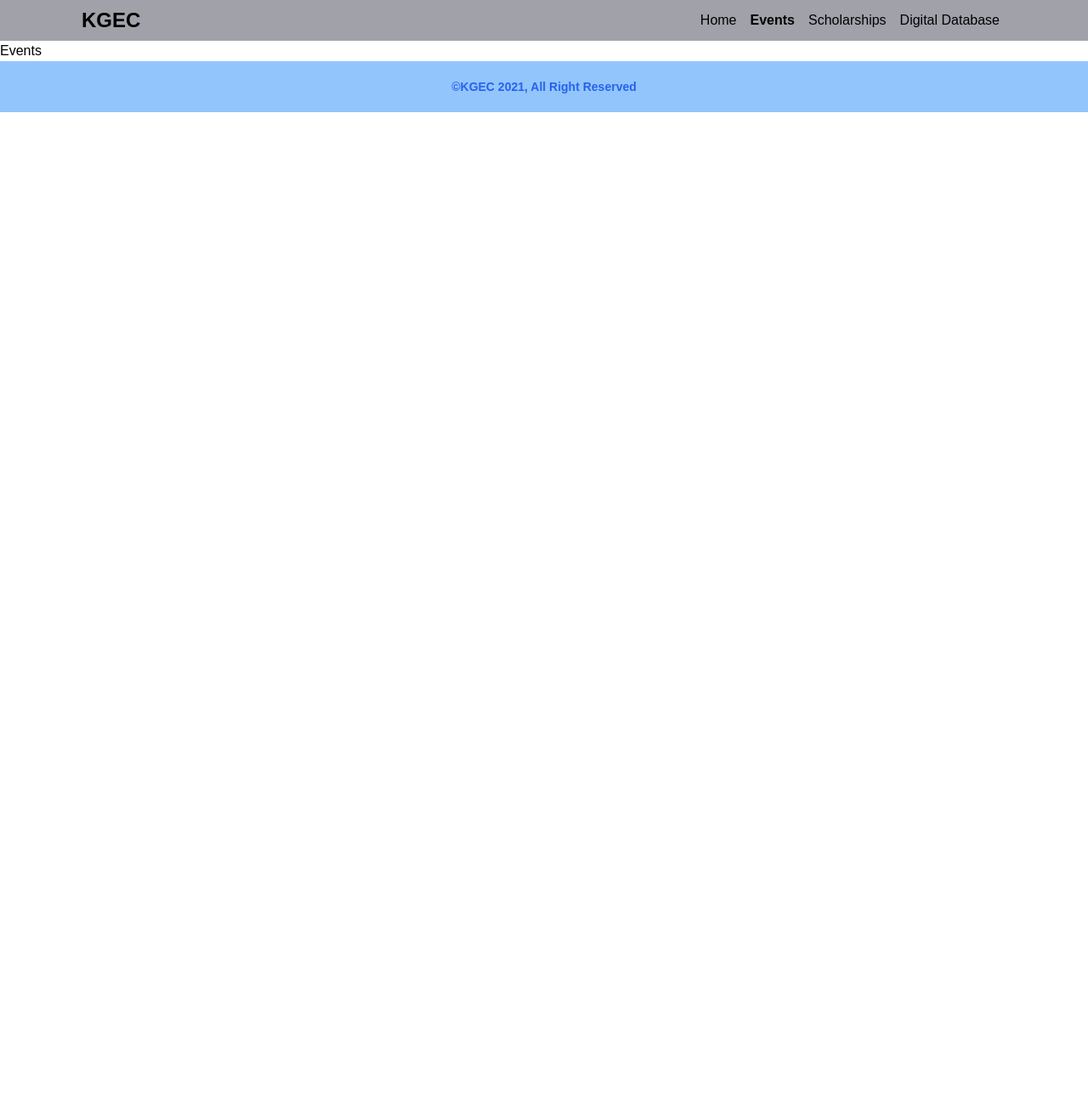
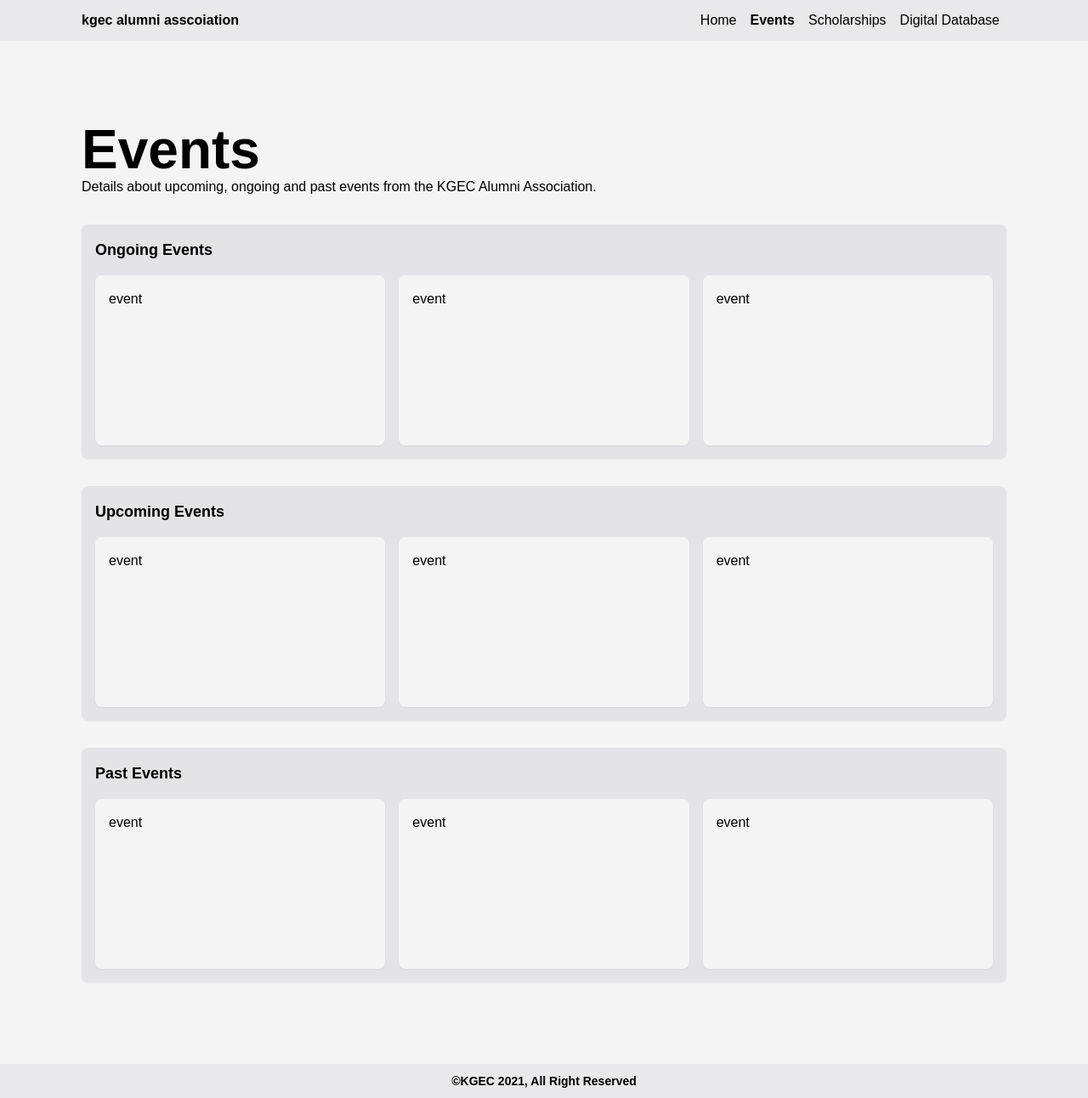
Before and after one commit to kgec-alumni-interaction-cell/website, a Next.js app: page /events in a window 1280 px wide. Shown: the whole page at 85% size. Before the commit the page ends 800 px from the top, so only its background shows below. Built offline with nearby package versions, Linux system fonts and the light colour scheme; a web font is replaced by a local one.

Commit message:
feat: events page

```diff
--- a/src/components/footer/index.tsx
+++ b/src/components/footer/index.tsx
@@ -1,7 +1,7 @@
 function Footer() {
   return (
-    <footer className=" bg-blue-300 min-w-full flex justify-center">
-      <p className="text-sm py-5 text-blue-600 font-bold">
+    <footer className=" bg-zinc-300/50 min-w-full h-[12px] py-5 items-center flex justify-center">
+      <p className="text-sm font-bold leading-none">
         ©KGEC 2021, All Right Reserved
       </p>
     </footer>
--- a/src/components/home/about/index.tsx
+++ b/src/components/home/about/index.tsx
@@ -1,6 +1,6 @@
 export default function HomeAbout() {
     return (
-      <section className="h-[calc(100vh-12px)] bg-sky-50 min-w-full flex flex-col">
+      <section className="h-[calc(100vh-12px)] bg-zinc-50 min-w-full flex flex-col">
         <p>About Us</p>
       </section>
     );
--- a/src/components/home/contact/index.tsx
+++ b/src/components/home/contact/index.tsx
@@ -1,6 +1,6 @@
 export default function HomeContact() {
     return (
-      <section className="h-[calc(100vh-12px)] bg-sky-50 min-w-full flex flex-col">
+      <section className="h-[calc(100vh-12px)] bg-zinc-50 min-w-full flex flex-col">
         <p>Contact</p>
       </section>
     );
--- a/src/components/home/hero/index.tsx
+++ b/src/components/home/hero/index.tsx
@@ -1,7 +1,7 @@
 /* eslint-disable @next/next/no-img-element */
 export default function HomeHero() {
   return (
-    <section className="h-[calc(100vh-12px)] bg-sky-100 min-w-full flex flex-col">
+    <section className="h-[calc(100vh-12px)] bg-zinc-100 min-w-full flex flex-col">
       <div className="min-w-full flex lg:flex-row flex-col p-12 lg:p-24 pb-0 lg:pb-0 h-full">
         <div className="w-full lg:w-[60%] flex flex-col gap-8 justify-center h-full">
           <h2 className="text-[3rem] lg:text-[4rem] leading-[1.1] font-black">
@@ -35,7 +35,7 @@ export default function HomeHero() {
           />
         </div>
       </div>
-      <div className="bg-amber-100 h-full flex justify-center items-center">
+      <div className="bg-zinc-200 h-full flex justify-center items-center">
         <p className="text-lg lg:text-3xl font-semibold">Lorem ipsum, dolor sit amet </p>
       </div>
     </section>
--- a/src/components/home/mnv/index.tsx
+++ b/src/components/home/mnv/index.tsx
@@ -1,6 +1,6 @@
 export default function HomeMNV() {
     return (
-      <section className="h-[calc(100vh-12px)] bg-sky-100 min-w-full flex flex-col">
+      <section className="h-[calc(100vh-12px)] bg-zinc-100 min-w-full flex flex-col">
         <p>Mission & Vision</p>
       </section>
     );
--- a/src/components/navbar/index.tsx
+++ b/src/components/navbar/index.tsx
@@ -25,9 +25,9 @@ export default function Navbar() {
   const router = useRouter();
 
   return (
-    <nav className="h-12 px-12 lg:px-24 py-2 bg-zinc-400 flex justify-between items-center sticky top-0">
+    <nav className="h-12 px-12 lg:px-24 py-2 bg-zinc-300/50 backdrop-blur-sm flex justify-between items-center sticky top-0">
       <div className="flex items-center">
-        <h2 className="text-2xl font-bold">KGEC</h2>
+        <h2 className="font-bold">kgec alumni asscoiation</h2>
       </div>
       <div className="items-center hidden lg:flex">
         {navItems.map((item) => (
--- a/src/pages/events/index.tsx
+++ b/src/pages/events/index.tsx
@@ -1,11 +1,67 @@
+/* eslint-disable @next/next/no-img-element */
 import Layout from "@/components/layout";
 
 function Events() {
   return (
     <Layout>
-      Events
+      <section className=" bg-zinc-100 min-w-full flex flex-col">
+        <div className="min-w-full flex flex-col gap-8 p-12 lg:p-24 h-full">
+          <div className="w-full justify-center">
+            <h2 className="text-[3rem] lg:text-[4rem] font-black mb-0 leading-none">
+              Events
+            </h2>
+            <p className="text-base">
+              Details about upcoming, ongoing and past events from the KGEC
+              Alumni Association.
+            </p>
+          </div>
+          {/* eveyrthing will be done using map function, this is just a prototype */}
+          <div className="flex flex-col bg-zinc-200 shadow-sm rounded-lg w-full h-1/3 p-4 gap-4">
+            <h2 className="font-semibold text-lg">Ongoing Events</h2>
+            <div className="grid grid-cols-1 lg:grid-cols-3 md:grid-cols-2 gap-4">
+              <div className="flex flex-col bg-zinc-100 shadow-sm rounded-lg h-[200px] p-4">
+                <p>event</p>
+              </div>
+              <div className="flex flex-col bg-zinc-100 shadow-sm rounded-lg h-[200px] p-4">
+                <p>event</p>
+              </div>
+              <div className="flex flex-col bg-zinc-100 shadow-sm rounded-lg h-[200px] p-4">
+                <p>event</p>
+              </div>
+            </div>
+          </div>
+          <div className="flex flex-col bg-zinc-200  shadow-sm rounded-lg w-full h-1/3 p-4 gap-4">
+            <h2 className="font-semibold text-lg">Upcoming Events</h2>
+            <div className="grid grid-cols-1 lg:grid-cols-3 md:grid-cols-2 gap-4">
+              <div className="flex flex-col bg-zinc-100 shadow-sm rounded-lg h-[200px] p-4">
+                <p>event</p>
+              </div>
+              <div className="flex flex-col bg-zinc-100 shadow-sm rounded-lg h-[200px] p-4">
+                <p>event</p>
+              </div>
+              <div className="flex flex-col bg-zinc-100 shadow-sm rounded-lg h-[200px] p-4">
+                <p>event</p>
+              </div>
+            </div>
+          </div>
+          <div className="flex flex-col bg-zinc-200 shadow-sm rounded-lg w-full h-1/3 p-4 gap-4">
+            <h2 className="font-semibold text-lg">Past Events</h2>
+            <div className="grid grid-cols-1 lg:grid-cols-3 md:grid-cols-2 gap-4">
+              <div className="flex flex-col bg-zinc-100 shadow-sm rounded-lg h-[200px] p-4">
+                <p>event</p>
+              </div>
+              <div className="flex flex-col bg-zinc-100 shadow-sm rounded-lg h-[200px] p-4">
+                <p>event</p>
+              </div>
+              <div className="flex flex-col bg-zinc-100 shadow-sm rounded-lg h-[200px] p-4">
+                <p>event</p>
+              </div>
+            </div>
+          </div>
+        </div>
+      </section>
     </Layout>
-  )
+  );
 }
 
 export default Events;
```
